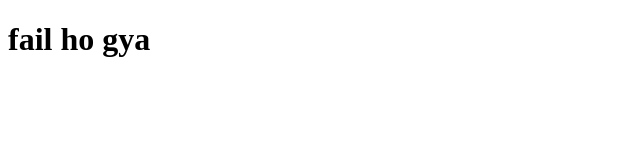
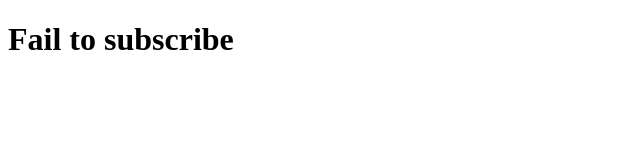
Before and after one commit to suchitnegi/newsletterapp, a website: page failure.html in a window 1280 px wide. Shown: the whole page, without its empty margins (0-640 px from the left). Drawn offline with Linux system fonts and the light colour scheme.

Commit message:
minor change

```diff
--- a/failure.html
+++ b/failure.html
@@ -7,6 +7,6 @@
     <title>Document</title>
 </head>
 <body>
-    <h1>fail ho gya</h1>
+    <h1>Fail to subscribe</h1>
 </body>
 </html>
```
